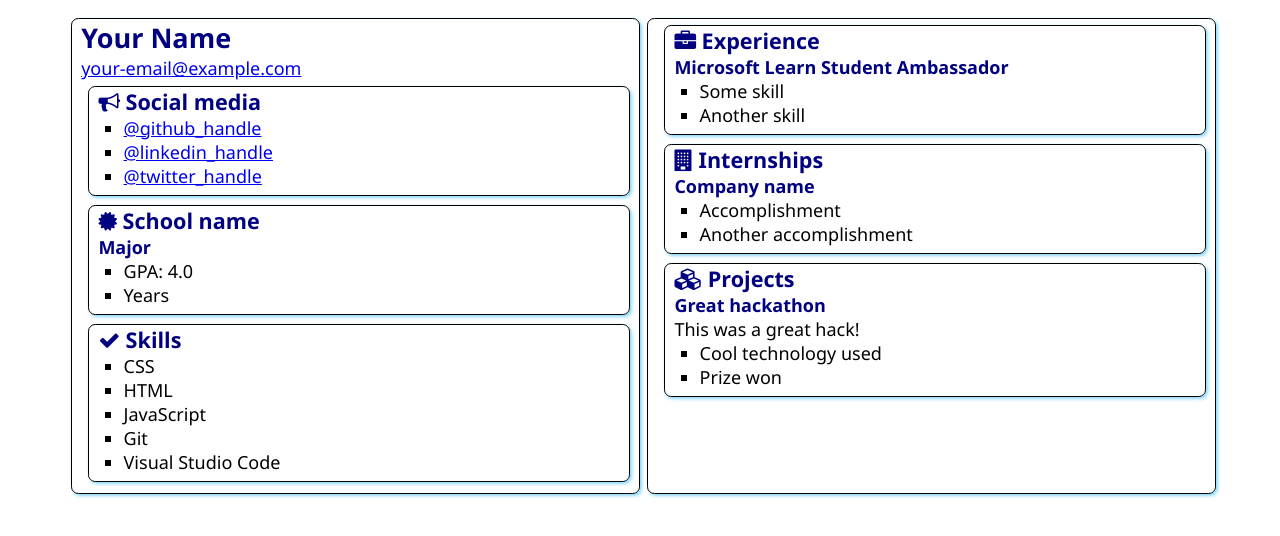
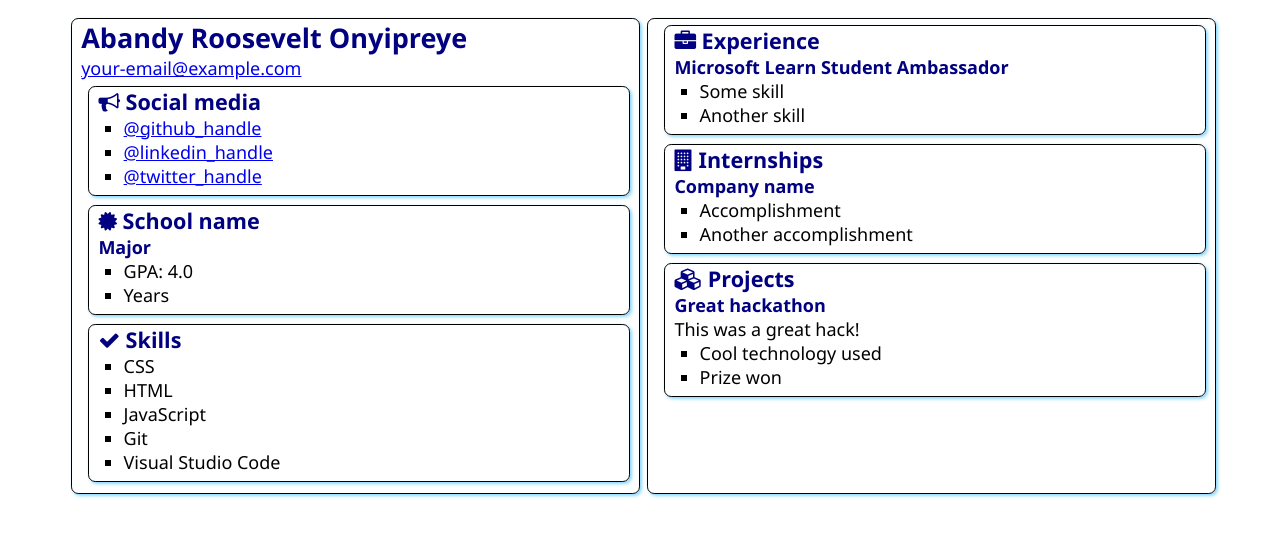
Before and after one commit to RooseveltTech/SATechnicalOnboarding, a plain HTML site: page src/index.html in a window 1280 px wide. Drawn offline with Linux system fonts and the light colour scheme.

Commit message:
Added my name and description

```diff
--- a/src/index.html
+++ b/src/index.html
@@ -12,7 +12,7 @@
 <body>
     <main>
         <article class="box">
-            <h1>Your Name</h1>
+            <h1>Abandy Roosevelt Onyipreye</h1>
             <div><a href="mailto:your.email@example.com">your-email@example.com</a></div>
 
             <section class="box">
```
